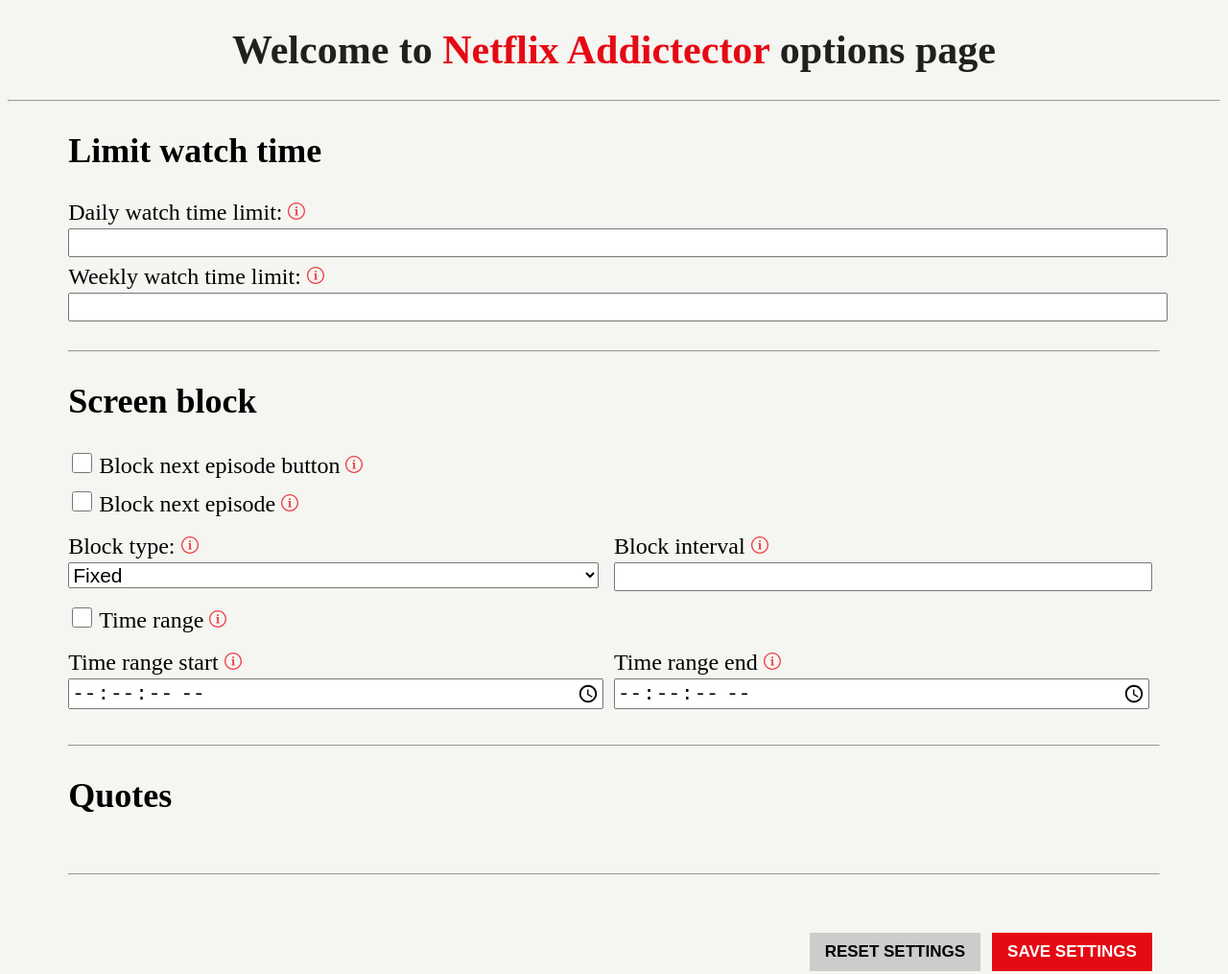
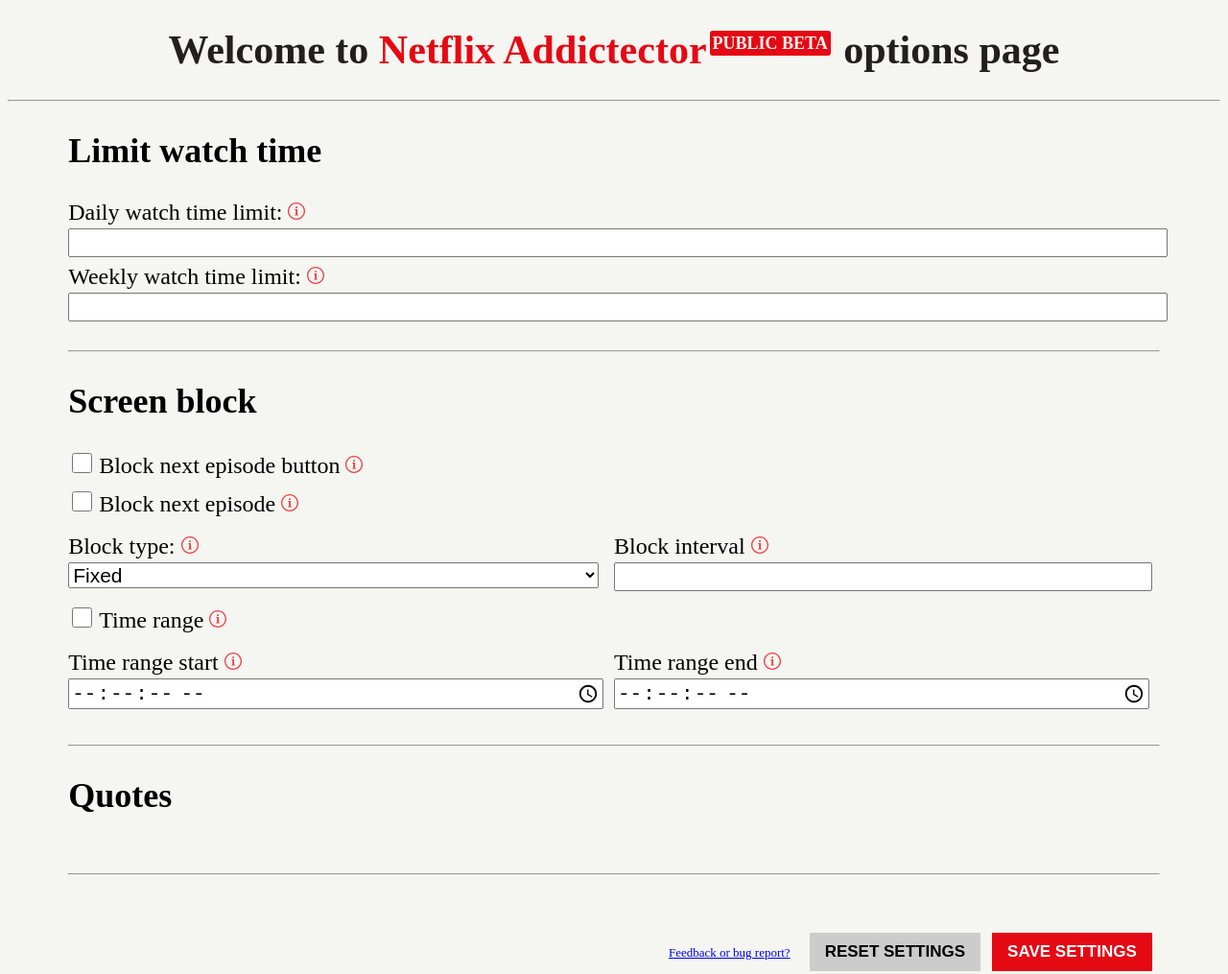
Before and after one commit to FelixIsaac/netflix-addictector, a browser extension: page src/options/options.html in a window 1280 px wide. Shown: the whole page at 96% size. Drawn offline with Linux system fonts and the light colour scheme; no server answers; files whose address does not match are found by name.

Commit message:
update(options): final touches readying for publishing

```diff
--- a/src/assets/css/options.css
+++ b/src/assets/css/options.css
@@ -5,11 +5,21 @@
 
 h1 {
     font-size: 42px;
-    color: #221f1f
+    color: #221f1f;
 }
 
 h1 span {
   color: #e50914;
+}
+
+h1 span sup {
+    font-size: 18px;
+    padding: 3px;
+    margin: 3px;
+    background-color: #e50914;
+    border-radius: 3px;
+    color: #f5f5f1;
+    text-transform: uppercase;
 }
 
 h2 {
--- a/src/options/options.html
+++ b/src/options/options.html
@@ -11,7 +11,7 @@
   <body>
     <div class="netflix-animation">NETFLIX ADDICTECTOR</div>
     <main style="display:none">
-      <h1>Welcome to <span>Netflix Addictector</span> options page</h1>
+      <h1>Welcome to <span>Netflix Addictector<sup>public beta</sup></span> options page</h1>
       <hr/>
       <form>
         <section>
@@ -145,6 +145,7 @@
         </section>
         <hr/>
         <div class="button-group">
+          <a href="https://forms.gle/D2fJi82TjC1UtVRv8" target="_blank" style="margin: 0 16px; font-size: 13px;">Feedback or bug report?</a>
           <button class="secondary" id="reset-settings">Reset settings</button>
           <button class="primary" id="save-settings">Save settings</button>
         </div>
```
